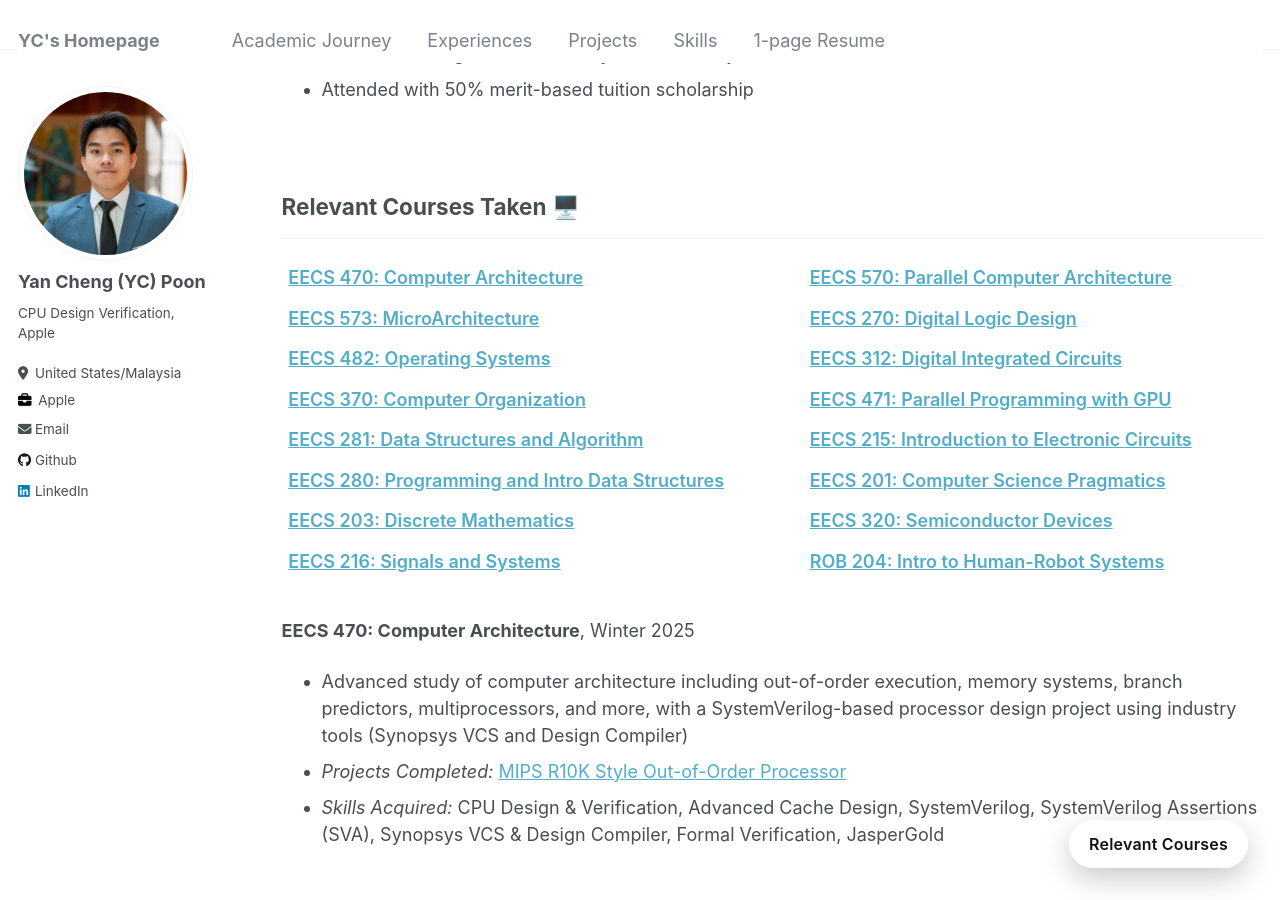
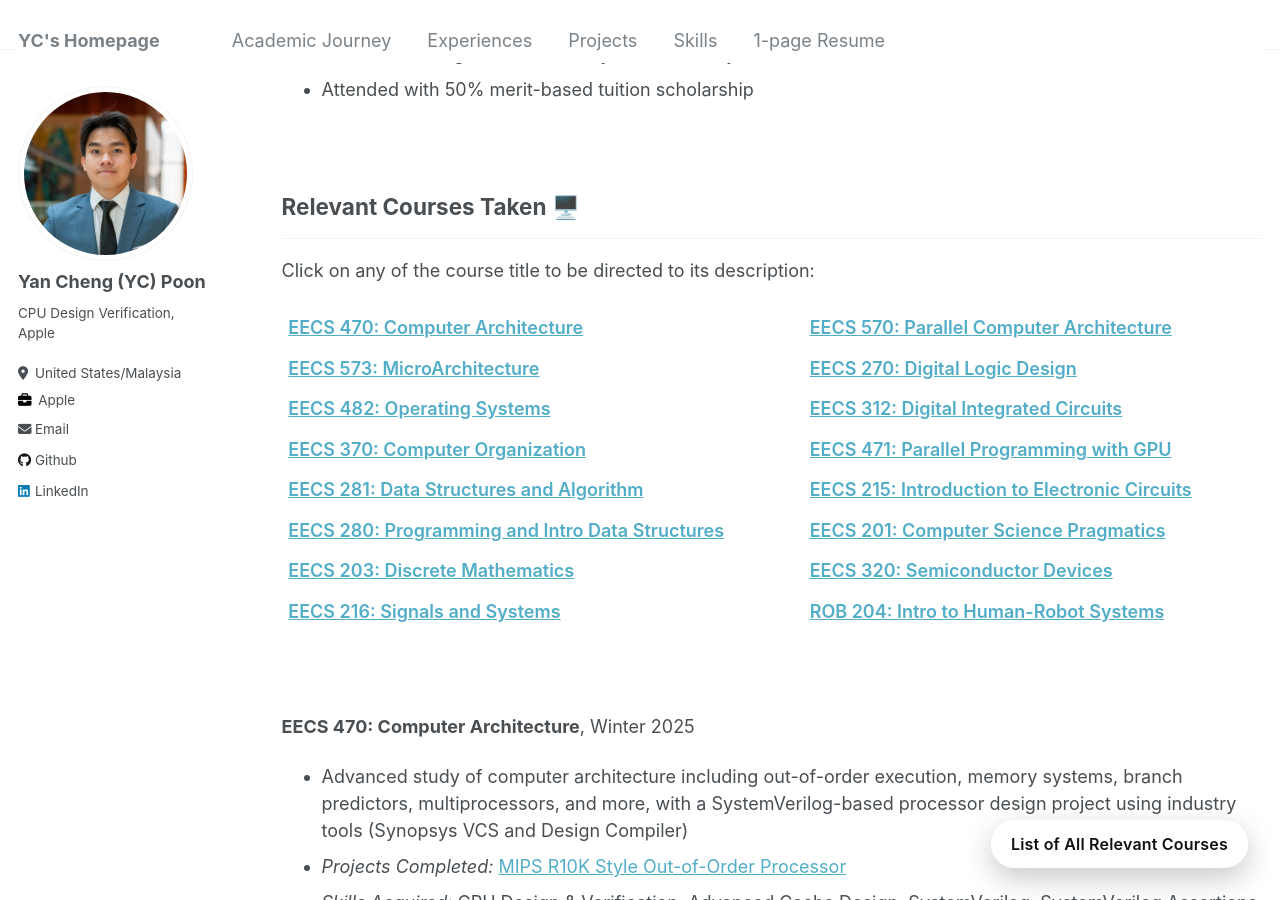
Before and after one commit to ycpoon/ycpoon.github.io, a Jekyll site: the page built from _pages/academicjourney.md, in a window 1280 px wide and 900 px high, scrolled down 757 px. Built offline with Jekyll 4.4.1, drawn with Linux system fonts in a browser that asks for light colours.

Commit message:
toc acadj2

```diff
--- a/_pages/academicjourney.md
+++ b/_pages/academicjourney.md
@@ -7,7 +7,7 @@ redirect_from:
   - /academicjourney
 ---
 <a id="top"></a>
-<a href="#relevant-courses-taken-️" class="back-to-top">Relevant Courses</a>
+<a href="#relevant-courses-taken-️" class="back-to-top">List of All Relevant Courses</a>
 
 ## Education 🎓
 
@@ -40,6 +40,8 @@ redirect_from:
 ## Relevant Courses Taken 🖥️
 
 -------------------------------
+
+Click on any of the course title to be directed to its description:
 
 <div class="toc-table">
   <table>
@@ -77,6 +79,8 @@ redirect_from:
     </tr>
   </table>
 </div>
+
+&nbsp;
 
 ### <span style="display:none;">eecs470</span>
 **EECS 470: Computer Architecture**, Winter 2025
```
